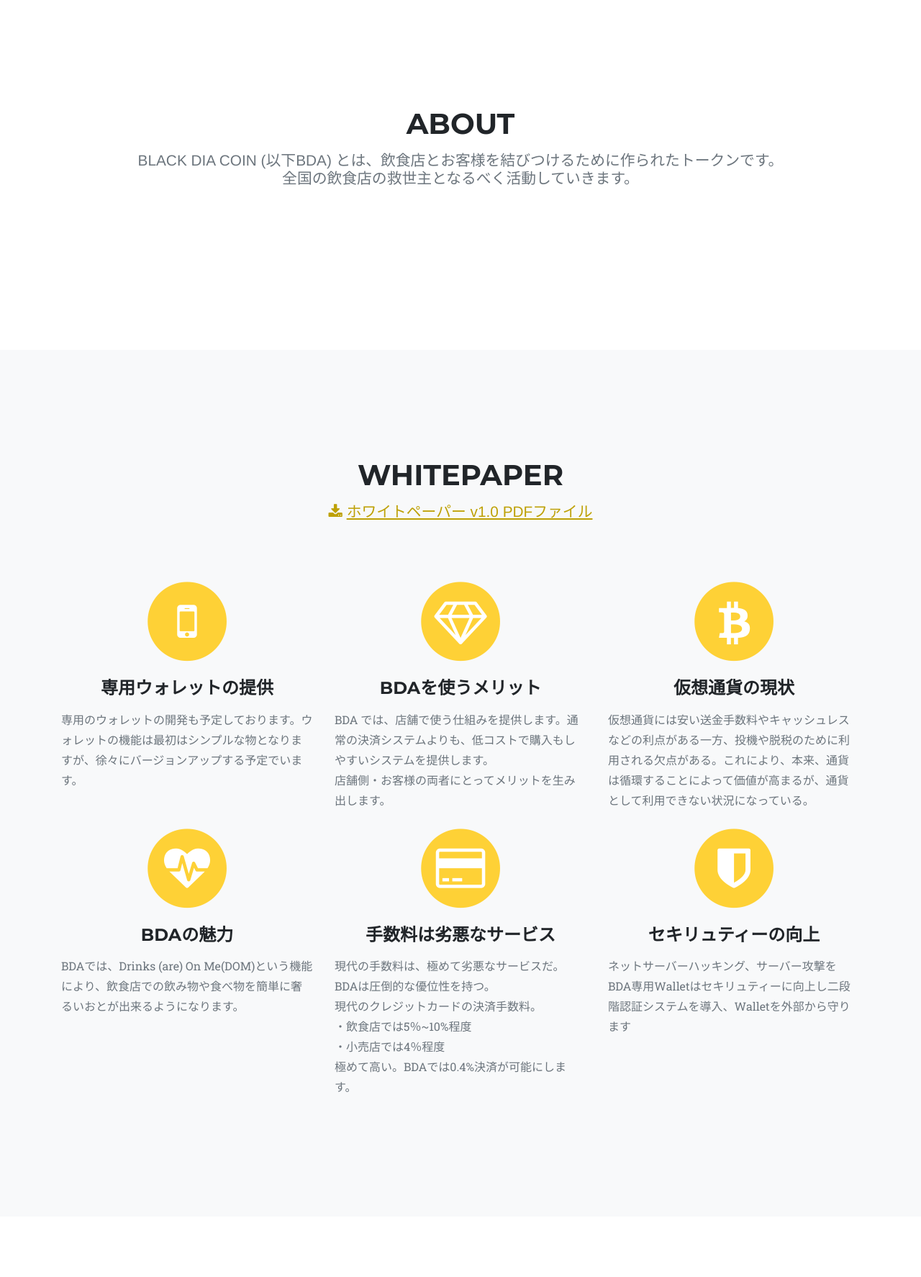
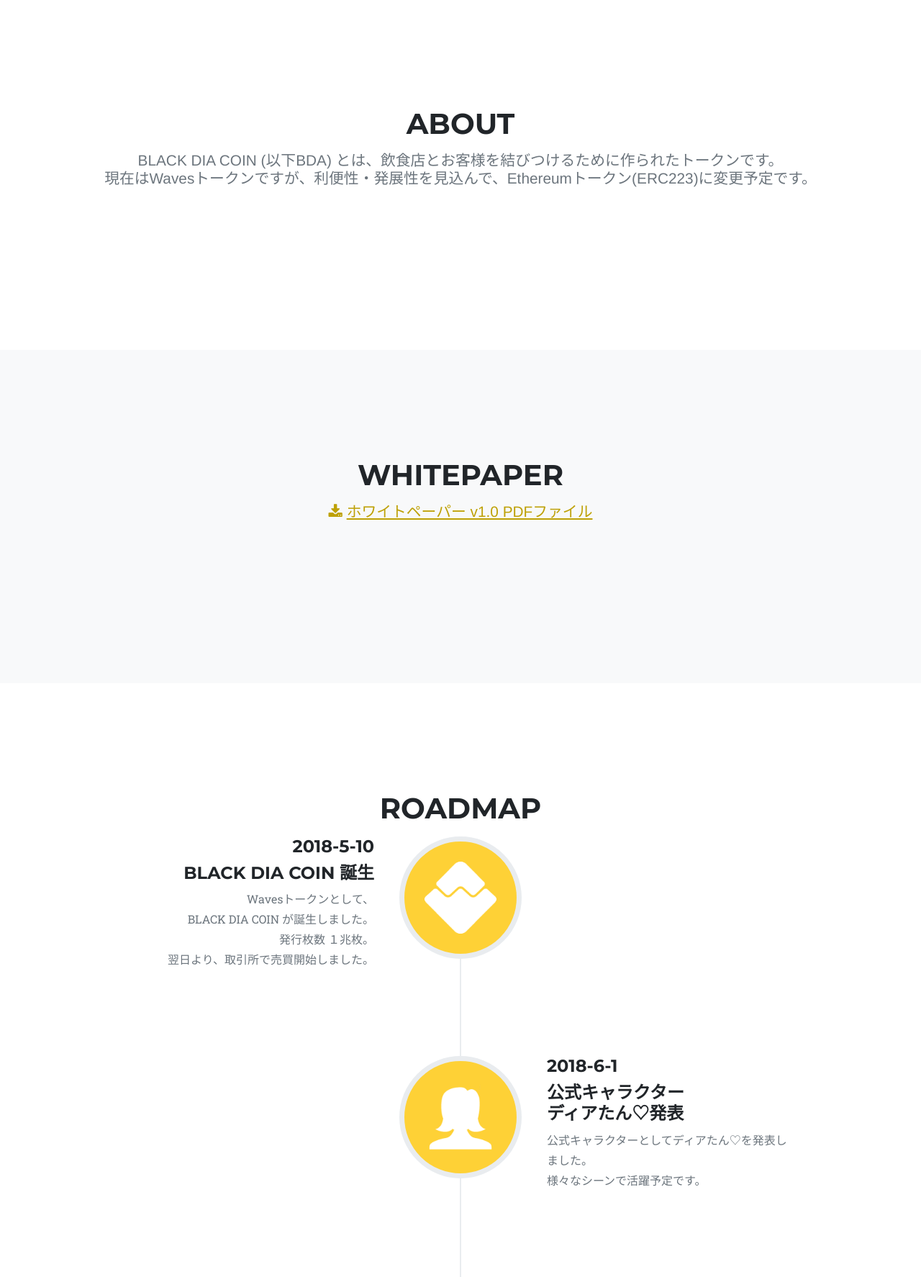
Before and after one commit to BDACOIN/bdacoin.org, a PHP site: page / in a window 1280 px wide. Shown: the part 632-2406 px from the top of the page at 72% size. Run offline with PHP 8.4, Linux system fonts and the light colour scheme; data that the repository does not hold is empty; some libraries are stand-ins or nearby versions; some web fonts are replaced.

Commit message:
文言や人物ハンドル名など

```diff
--- a/public_html/index.php
+++ b/public_html/index.php
@@ -140,56 +140,6 @@
                     <h3 class="section-subheading text-muted" style="font-size:1.3em"><a href="#" style="color:#bea106"><i class="fa fa-download"></i> <u><?php echo($localize_hash["WHITEPAPER_DOWNLOAD_01"][$language]); ?></u></a></h3>
                 </div>
             </div>
-            <div class="row text-center">
-                <div class="col-md-4">
-                    <span class="fa-stack fa-4x">
-                        <i class="fa fa-circle fa-stack-2x text-primary"></i>
-                        <i class="fa fa-mobile fa-stack-1x fa-inverse"></i>
-                    </span>
-                    <h4 class="service-heading"><?php echo($localize_hash["WHITEPAPER_TOPIC_APP_TITLE"][$language]); ?></h4>
-                    <p class="text-muted" style="text-align:left"><?php echo($localize_hash["WHITEPAPER_TOPIC_APP_DETAIL"][$language]); ?></p>
-                </div>
-                <div class="col-md-4">
-                    <span class="fa-stack fa-4x">
-                        <i class="fa fa-circle fa-stack-2x text-primary"></i>
-                        <i class="fa fa-diamond fa-stack-1x fa-inverse"></i>
-                    </span>
-                    <h4 class="service-heading"><?php echo($localize_hash["WHITEPAPER_TOPIC_MERIT_TITLE"][$language]); ?></h4>
-                    <p class="text-muted" style="text-align:left"><?php echo($localize_hash["WHITEPAPER_TOPIC_MERIT_DETAIL"][$language]); ?></p>
-                </div>
-                <div class="col-md-4">
-                    <span class="fa-stack fa-4x">
-                        <i class="fa fa-circle fa-stack-2x text-primary"></i>
-                        <i class="fa fa-bitcoin fa-stack-1x fa-inverse"></i>
-                    </span>
-                    <h4 class="service-heading"><?php echo($localize_hash["WHITEPAPER_TOPIC_ISSUE_TITLE"][$language]); ?></h4>
-                    <p class="text-muted" style="text-align:left"><?php echo($localize_hash["WHITEPAPER_TOPIC_ISSUE_DETAIL"][$language]); ?></p>
-                </div>
-                <div class="col-md-4">
-                    <span class="fa-stack fa-4x">
-                        <i class="fa fa-circle fa-stack-2x text-primary"></i>
-                        <i class="fa fa-heartbeat fa-stack-1x fa-inverse"></i>
-                    </span>
-                    <h4 class="service-heading"><?php echo($localize_hash["WHITEPAPER_TOPIC_CHARM_TITLE"][$language]); ?></h4>
-                    <p class="text-muted" style="text-align:left"><?php echo($localize_hash["WHITEPAPER_TOPIC_CHARM_DETAIL"][$language]); ?></p>
-                </div>
-                <div class="col-md-4">
-                    <span class="fa-stack fa-4x">
-                        <i class="fa fa-circle fa-stack-2x text-primary"></i>
-                        <i class="fa fa-credit-card fa-stack-1x fa-inverse"></i>
-                    </span>
-                    <h4 class="service-heading"><?php echo($localize_hash["WHITEPAPER_TOPIC_FEE_TITLE"][$language]); ?></h4>
-                    <p class="text-muted" style="text-align:left"><?php echo($localize_hash["WHITEPAPER_TOPIC_FEE_DETAIL"][$language]); ?></p>
-                </div>
-                <div class="col-md-4">
-                    <span class="fa-stack fa-4x">
-                        <i class="fa fa-circle fa-stack-2x text-primary"></i>
-                        <i class="fa fa-shield fa-stack-1x fa-inverse"></i>
-                    </span>
-                    <h4 class="service-heading"><?php echo($localize_hash["WHITEPAPER_TOPIC_SECURITY_TITLE"][$language]); ?></h4>
-                    <p class="text-muted" style="text-align:left"><?php echo($localize_hash["WHITEPAPER_TOPIC_SECURITY_DETAIL"][$language]); ?></p>
-                </div>
-            </div>
         </div>
     </section>
     <!-- ReadMap -->
@@ -224,7 +174,7 @@
                         </li>
                         <li class="timeline-inverted">
                             <div class="timeline-image">
-                                <img class="rounded-circle img-fluid" src="img/holding/02.png" alt="">
+                                <img class="rounded-circle img-fluid" src="img/holding/13.png" alt="">
                             </div>
                             <div class="timeline-panel">
                                 <div class="timeline-heading">
```
Also changed, not shown: public_html/localize/localize.json (+1 -1 lines), 1 other file.
